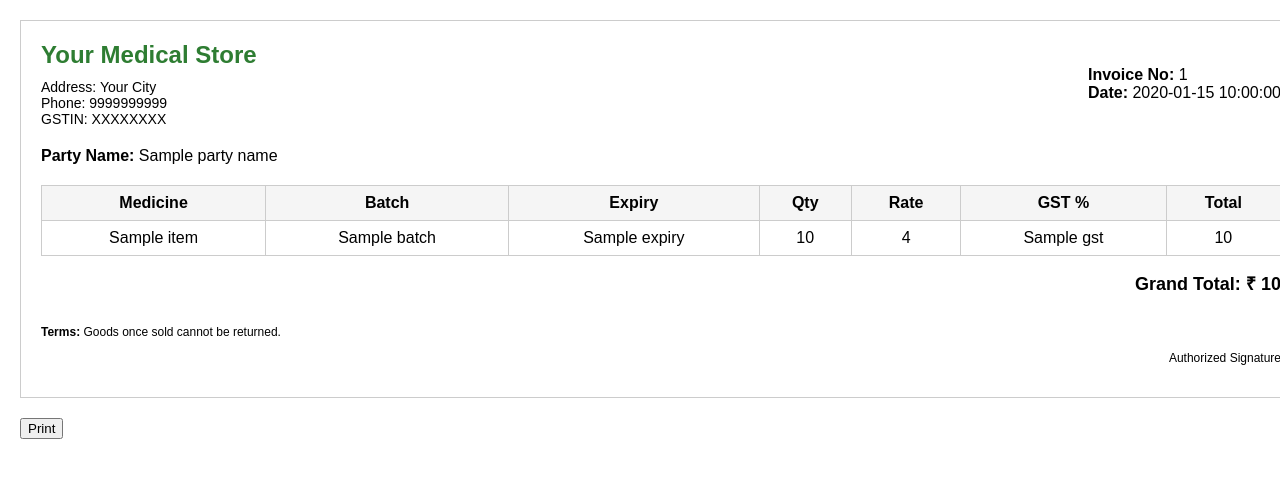
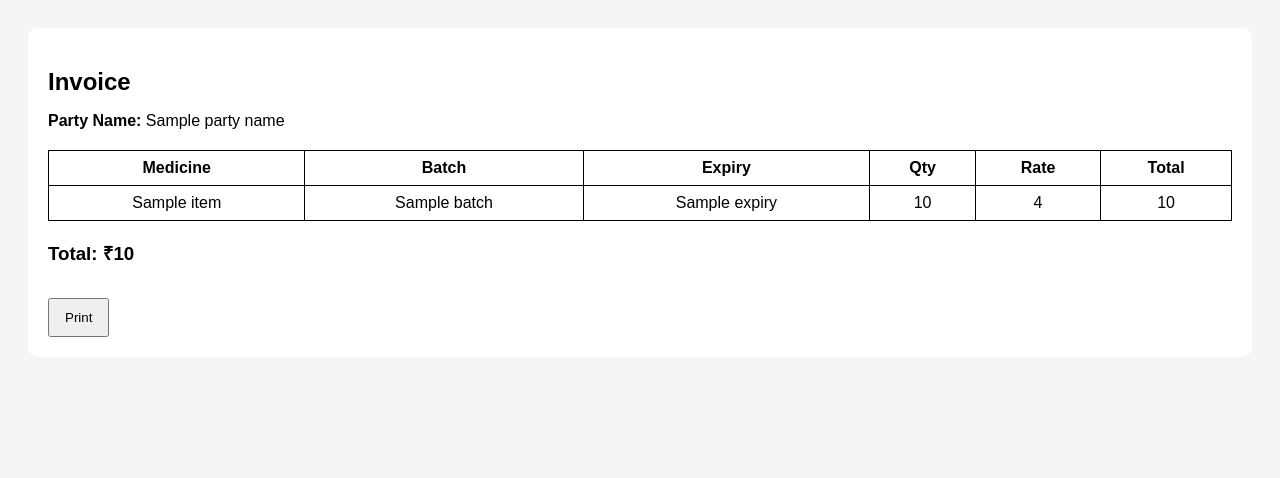
Before and after one commit to Sadiyamd029/pharma-billing, a Flask app: template templates/invoice.html in a window 1280 px wide. Shown: the top 478 px of the page. Run offline with Flask 3, Linux system fonts and the light colour scheme; the template is opened without the code that fills it: most values are stand-ins (such as "Sample title", 1, 10 or a date in 2020).

Commit message:
final working version

```diff
--- a/templates/invoice.html
+++ b/templates/invoice.html
@@ -5,79 +5,46 @@
 
     <style>
         body {
-      font-family: Arial, sans-serif;
-      margin: 20px;
-    }
-
-    .invoice-box {
-      width: 100%;
-      border: 1px solid #ccc;
+            font-family: Arial;
+            background: #f5f5f5;
             padding: 20px;
         }
 
-    .header {
-      display: flex;
-      justify-content: space-between;
-      align-items: center;
-    }
-
-    .header h2 {
-      margin: 0;
-      color: #2e7d32;
-    }
-
-    .details {
-      margin-top: 10px;
-      font-size: 14px;
-    }
-
-    .section {
-      margin-top: 20px;
+        #invoice {
+            background: white;
+            padding: 20px;
+            border-radius: 10px;
         }
 
         table {
             width: 100%;
             border-collapse: collapse;
-      margin-top: 10px;
-    }
-
-    table, th, td {
-      border: 1px solid #ccc;
-    }
-
-    th {
-      background: #f5f5f5;
+            margin-top: 20px;
         }
 
         th, td {
+            border: 1px solid #000;
             padding: 8px;
             text-align: center;
         }
 
-    .total {
-      text-align: right;
-      margin-top: 15px;
-      font-size: 18px;
-      font-weight: bold;
+        h2 {
+            margin-bottom: 10px;
         }
 
-    .footer {
-      margin-top: 30px;
-      font-size: 12px;
-    }
-
-    .no-print {
-      margin-top: 20px;
+        button {
+            margin-top: 15px;
+            padding: 10px 15px;
         }
 
         /* PRINT FIX */
         @media print {
-      .no-print {
-        display: none;
+            body {
+                background: white;
             }
 
-      body {
-        margin: 0;
+            button {
+                display: none;
             }
         }
     </style>
@@ -85,32 +52,12 @@
 
 <body>
 
-<div class="invoice-box">
+<div id="invoice">
 
-  <!-- HEADER -->
-  <div class="header">
-    <div>
-      <h2>Your Medical Store</h2>
-      <div class="details">
-        Address: Your City <br>
-        Phone: 9999999999 <br>
-        GSTIN: XXXXXXXX
-      </div>
-    </div>
+    <h2>Invoice</h2>
 
-    <div>
-      <strong>Invoice No:</strong> {{ invoice_id }} <br>
-      <strong>Date:</strong> {{ date }}
-    </div>
-  </div>
+    <p><strong>Party Name:</strong> {{ party_name }}</p>
 
-  <!-- PARTY -->
-  <div class="section">
-    <strong>Party Name:</strong> {{ party_name }}
-  </div>
-
-  <!-- TABLE -->
-  <div class="section">
     <table>
         <tr>
             <th>Medicine</th>
@@ -118,7 +65,6 @@
             <th>Expiry</th>
             <th>Qty</th>
             <th>Rate</th>
-        <th>GST %</th>
             <th>Total</th>
         </tr>
 
@@ -129,29 +75,15 @@
             <td>{{ item.expiry }}</td>
             <td>{{ item.qty }}</td>
             <td>{{ item.rate }}</td>
-        <td>{{ item.gst }}</td>
             <td>{{ item.total }}</td>
         </tr>
         {% endfor %}
     </table>
-  </div>
 
-  <!-- TOTAL -->
-  <div class="total">
-    Grand Total: ₹ {{ total }}
-  </div>
+    <h3>Total: ₹{{ total }}</h3>
 
-  <!-- FOOTER -->
-  <div class="footer">
-    <p><strong>Terms:</strong> Goods once sold cannot be returned.</p>
-    <p style="text-align:right;">Authorized Signature</p>
-  </div>
+    <button onclick="window.print()">Print</button>
 
-</div>
-
-<!-- BUTTON -->
-<div class="no-print">
-  <button onclick="window.print()">Print</button>
 </div>
 
 </body>
```
Lines whose indentation alone changed are shown as unchanged.
